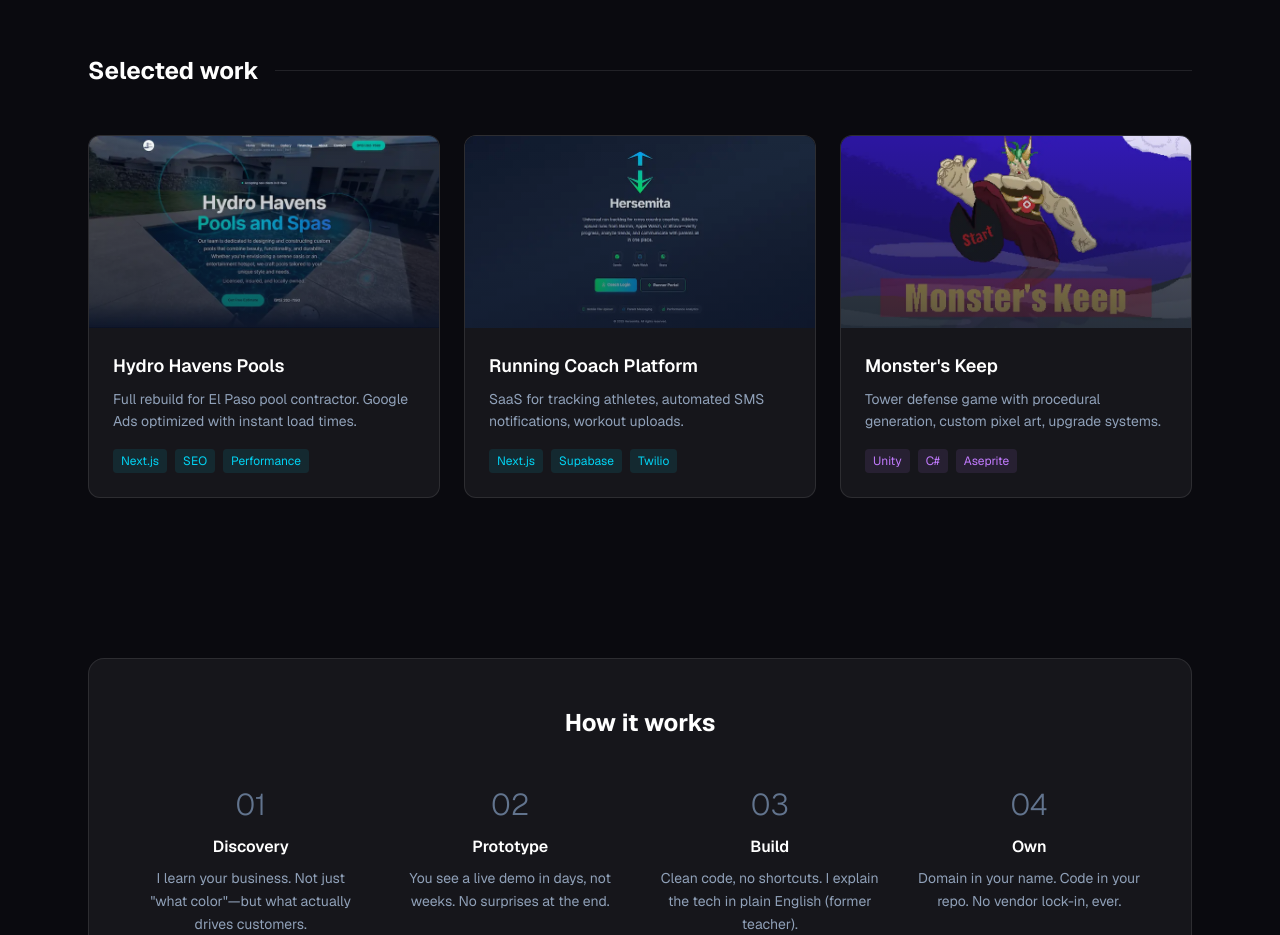
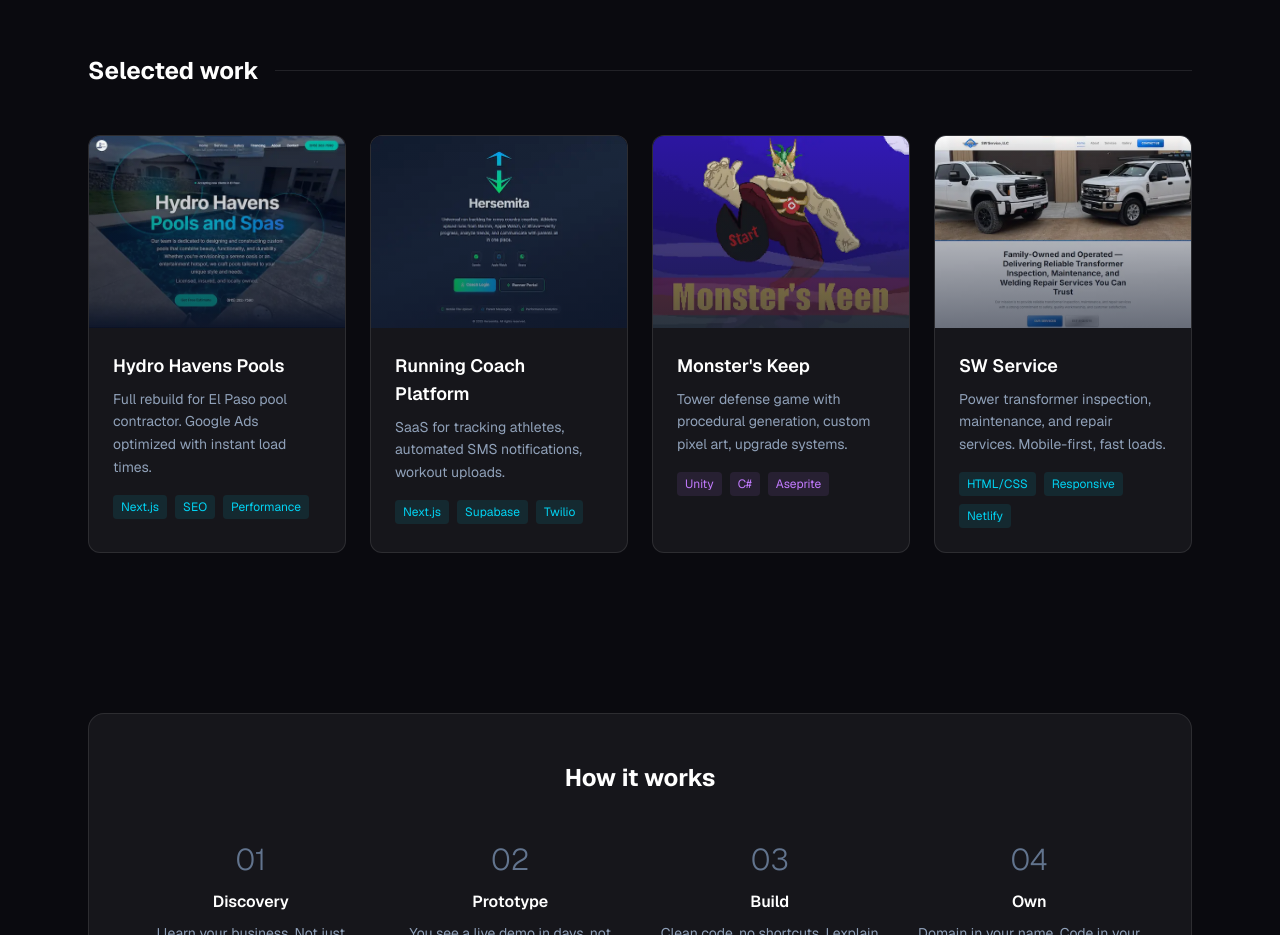
Before and after one commit to TheHerse/portfolio, a Next.js app: page / in a window 1280 px wide. Shown: the part 1180-2115 px from the top of the page. Built offline with nearby package versions, Linux system fonts and the light colour scheme.

Commit message:
SW Service added to selected work

```diff
--- a/src/app/components/Projects.tsx
+++ b/src/app/components/Projects.tsx
@@ -9,7 +9,7 @@ export default function Projects() {
         <div className="flex-1 h-px bg-white/10" />
       </div>
 
-      <div className="grid md:grid-cols-3 gap-6 max-w-6xl mx-auto">
+      <div className="grid grid-cols-1 md:grid-cols-2 lg:grid-cols-4 gap-6 max-w-6xl mx-auto">
 
         {/* Hydro Havens */}
         <Link
@@ -23,7 +23,7 @@ export default function Projects() {
               src="/hydro-havens.webp"
               alt="Hydro Havens Pools and Spas website"
               fill
-              sizes="(max-width: 768px) 100vw, 33vw"
+              sizes="(max-width: 768px) 100vw, 25vw"
               className="w-full h-full object-cover transform group-hover:scale-105 transition-transform duration-500"
             />
             <div className="absolute inset-0 bg-gradient-to-t from-slate-900/60 to-transparent" />
@@ -103,6 +103,38 @@ export default function Projects() {
           </div>
         </div>
 
+        {/* SW Service TX */}
+        <Link
+          href="https://swservicetx.com"
+          target="_blank"
+          rel="noopener noreferrer"
+          className="group bg-white/5 border border-white/10 rounded-xl overflow-hidden hover:border-cyan-500/50 transition-all duration-300 block"
+        >
+          <div className="h-48 relative overflow-hidden bg-slate-900">
+            <Image
+              src="/sw-service.webp"
+              alt="SW Service TX website"
+              fill
+              sizes="(max-width: 768px) 100vw, 25vw"
+              className="w-full h-full object-cover transform group-hover:scale-105 transition-transform duration-500"
+            />
+            <div className="absolute inset-0 bg-gradient-to-t from-slate-900/60 to-transparent" />
+          </div>
+          <div className="p-6">
+            <h3 className="text-lg font-semibold text-white mb-2">SW Service</h3>
+            <p className="text-slate-400 text-sm mb-4 leading-relaxed">
+              Power transformer inspection, maintenance, and repair services. Mobile-first, fast loads.
+            </p>
+            <div className="flex flex-wrap gap-2">
+              {['HTML/CSS', 'Responsive', 'Netlify'].map(tag => (
+                <span key={tag} className="text-xs text-cyan-400 bg-cyan-400/10 px-2 py-1 rounded">
+                  {tag}
+                </span>
+              ))}
+            </div>
+          </div>
+        </Link>
+
       </div>
     </section>
   );
```
Also changed, not shown: public/sw-service.webp (added).
